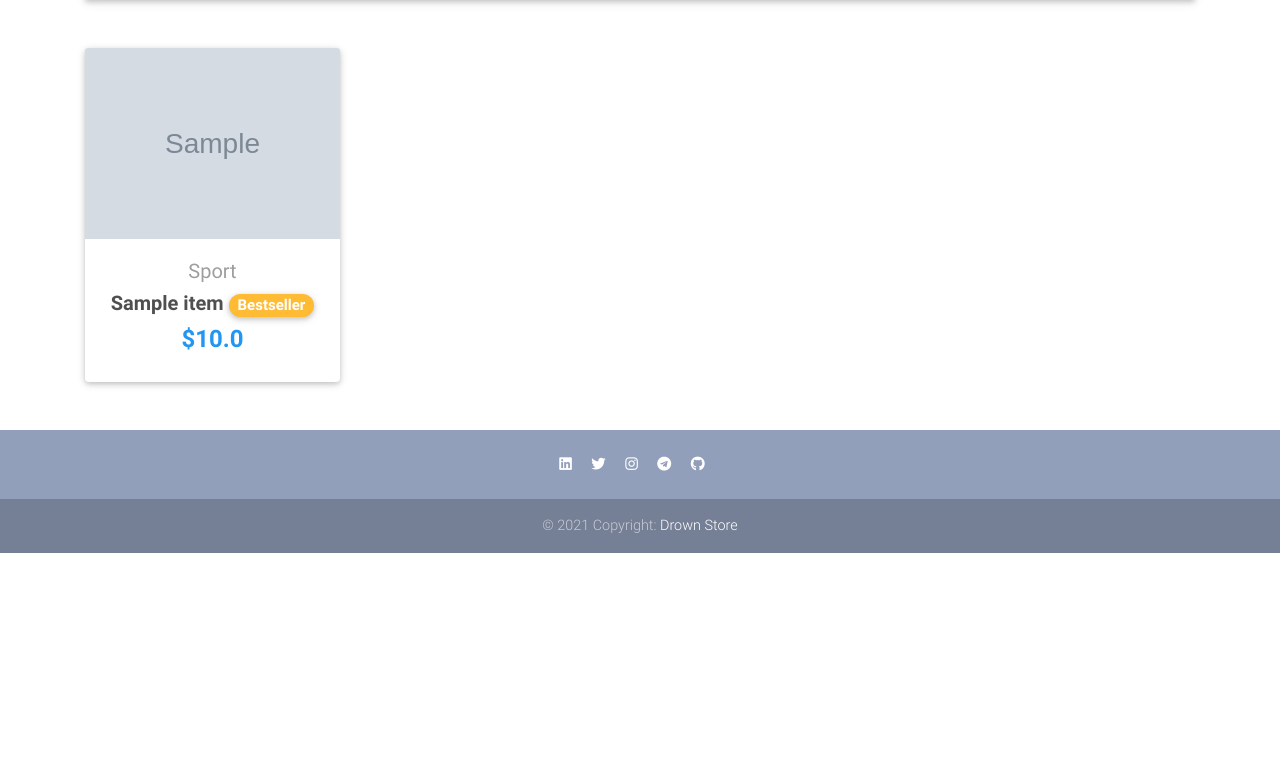
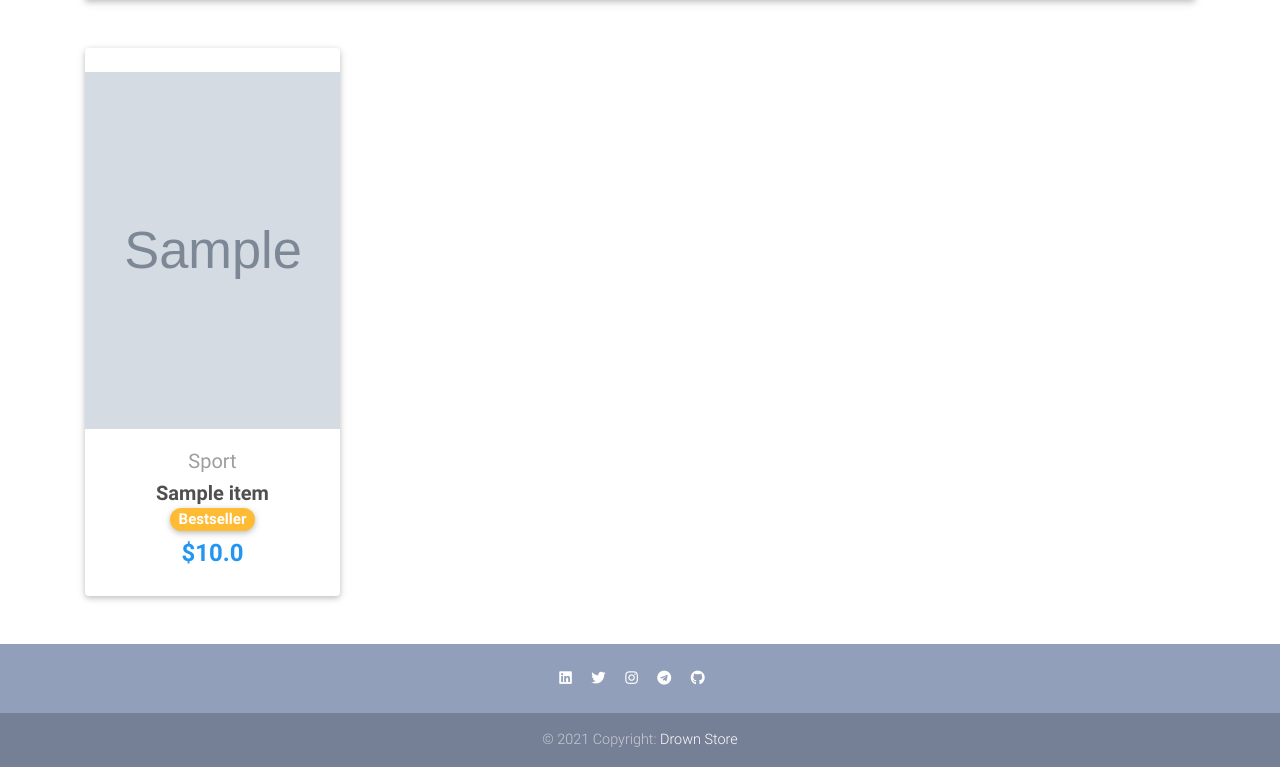
Before and after one commit to RedBullDogE/drown-store-ecommerce, a Django app: page / in a window 1280 px wide. Shown: the part 146-913 px from the top of the page. Before the commit the page ends 699 px from the top, so only its background shows below. Run offline with Django 3.2, Linux system fonts and the light colour scheme; tables that the repository leaves empty hold one stand-in row (values such as "Sample post"); grey boxes marked "Sample" are stand-in pictures; some libraries are stand-ins or nearby versions.

Commit message:
fix frontend, make cards the same size

```diff
--- a/templates/base.html
+++ b/templates/base.html
@@ -30,6 +30,28 @@
         html {
             position: relative;
             min-height: 100%;
+        }
+
+        /* Fix for diferent size images on home page */
+        .img-wrapper {
+            position: relative;
+            overflow: hidden;
+        }
+
+        .img-wrapper:after {
+            content: '';
+            display: block;
+            padding-top: 140%;
+        }
+
+        .img-wrapper img {
+            width: auto;
+            height: 100%;
+            max-width: none;
+            position: absolute;
+            left: 50%;
+            top: 0;
+            transform: translateX(-50%);
         }
 
         /*
--- a/templates/home.html
+++ b/templates/home.html
@@ -236,10 +236,12 @@ Drown Store | Home
 
                         {% if item.discount_price %}
                         <span class="red white-text">SALE</span>
+                        {% else %}
+                        <span class="">&nbsp;</span>
                         {% endif %}
 
                         <!--Card image-->
-                        <div class="view overlay">
+                        <div class="view overlay img-wrapper">
                             <img src="{{ item.thumb_image.url }}" class="card-img-top" alt="Item photo">
                             <a href="{% url 'core:product-page' item.slug %}">
                                 <div class="mask rgba-white-slight"></div>
@@ -257,7 +259,9 @@ Drown Store | Home
                             <h5>
                                 <strong>
                                     <a href="{% url 'core:product-page' item.slug %}" class="dark-grey-text">
-                                        {{ item.title}}
+                                        <div class="text-truncate">
+                                            {{ item.title }}
+                                        </div>
                                         {% if item.is_new %}
                                         <span class="badge badge-pill primary-color">NEW</span>
                                         {% endif %}
--- a/templates/product.html
+++ b/templates/product.html
@@ -118,7 +118,7 @@ Drown Store | {{ item.title }}
                 <div class="card">
 
                     <!--Card image-->
-                    <div class="view overlay">
+                    <div class="view overlay img-wrapper">
                         <img src="{{ rec_item.thumb_image.url }}" class="card-img-top" alt="rec_item photo">
                         <a href="{% url 'core:product-page' rec_item.slug %}">
                             <div class="mask rgba-white-slight"></div>
```
